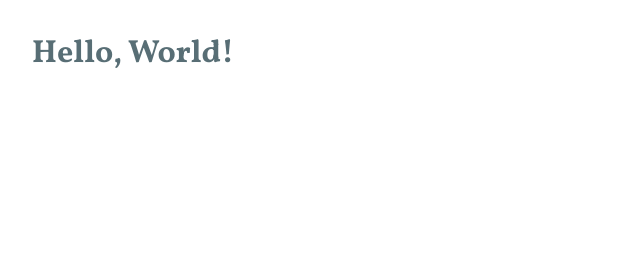
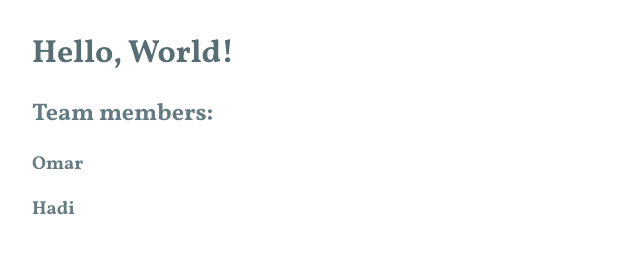
Before and after one commit to Cheaito-Hadi/HelloWorld, a plain HTML site: page index.html in a window 1280 px wide. Shown: the whole page, without its empty margins (0-640 px from the left). Drawn offline with Linux system fonts and the light colour scheme.

Commit message:
3 modifications

```diff
--- a/index.html
+++ b/index.html
@@ -12,5 +12,8 @@
   </head>
   <body>
     <h1>Hello, World!</h1>
+    <h2>Team members: </h2>
+    <h3>Omar</h3>
+    <h3>Hadi</h3>
   </body>
 </html>
```
